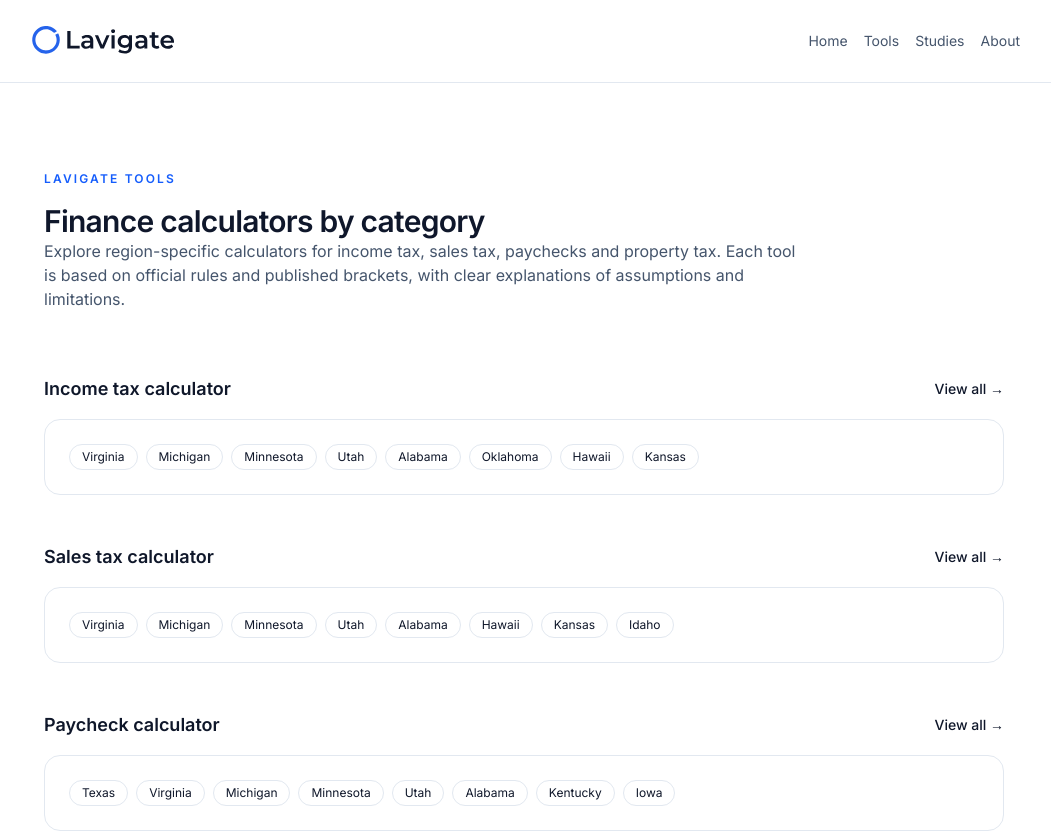
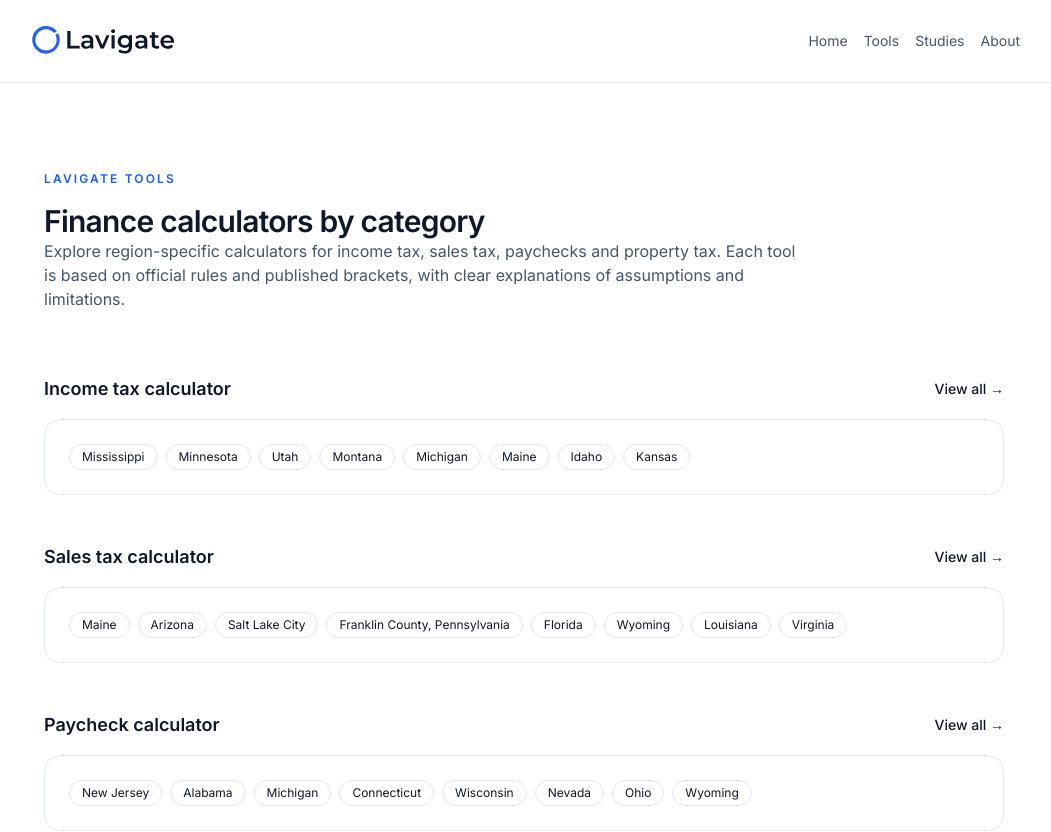
Before and after one commit to calleskattman/lavigate, a Next.js app: page /tools in a window 1280 px wide. Shown: the top 832 px of the page, without its empty margins (116-1167 px from the left). Built offline with nearby package versions, Linux system fonts and the light colour scheme.

Commit message:
internal linking improvements

```diff
--- a/app/tools/page.tsx
+++ b/app/tools/page.tsx
@@ -92,7 +92,10 @@ export default function ToolsIndexPage() {
 
               <div className="rounded-2xl border border-slate-200 bg-white p-4 md:p-6">
               <ul className="flex flex-wrap gap-2 text-sm">
-  {pages.slice(0, 8).map((page) => (
+  {[...pages]
+  .sort(() => 0.5 - Math.random())
+  .slice(0, 8)
+  .map((page) => (
     <li key={`${tool.id}-${page.slug}`}>
       <Link
         href={`/tools/${tool.id}/${page.slug}`}
```
